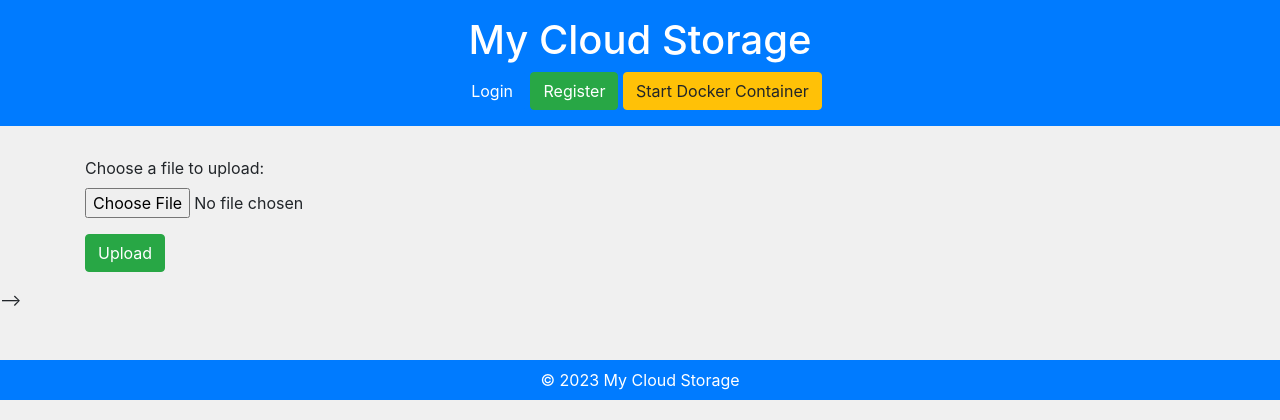
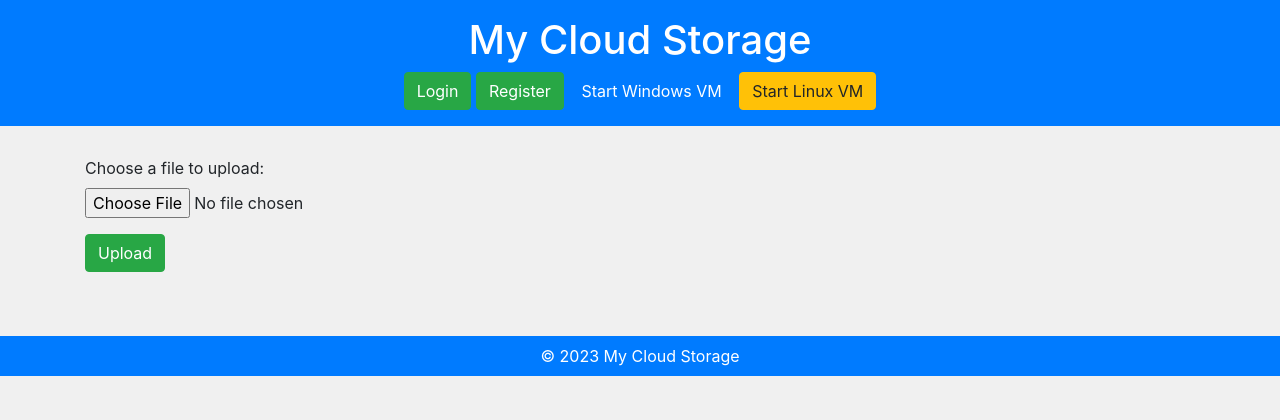
Before and after one commit to HARSHALJETHWA19/Cloud-storage, a Flask app: page / in a window 1280 px wide. Shown: the top 420 px of the page. Run offline with Flask 2, Linux system fonts and the light colour scheme; data that the repository does not hold is empty; some libraries are stand-ins or nearby versions.

Commit message:
init of win and linux

```diff
--- a/app/app.py
+++ b/app/app.py
@@ -18,38 +18,60 @@
 # ... Other routes ...
 
 
-@app.route('/start-docker-container', methods=['GET'])
-def start_docker_container():
+# @app.route('/start-windows', methods=['GET'])
+# def start_windows_docker_container():
+#     try:
+#         # Define the Docker Compose YAML content
+#         docker_compose_yaml = """
+#         version: "2"
+#         services:
+#           guacamole:
+#             image: oznu/guacamole
+#             container_name: guacamole
+#             volumes:
+#               - postgres:/config
+#             ports:
+#               - 8080:8080
+#         volumes:
+#           postgres:
+#             driver: local
+#         """
+
+#         # Create a temporary Docker Compose file
+#         with open('docker-compose.yml', 'w') as f:
+#             f.write(docker_compose_yaml)
+
+#         # Use subprocess to run the Docker Compose command
+#         subprocess.run(['docker-compose', '-f', 'docker-compose.yml', 'up', '-d'], cwd=os.getcwd())
+
+#         # Remove the temporary Docker Compose file
+#         os.remove('docker-compose.yml')
+
+#         return "Docker container started successfully."
+#     except Exception as e:
+#         return f"Error starting Docker container: {str(e)}"
+
+
+@app.route('/start-windows', methods=['GET'])
+def start_windows():
     try:
-        # Define the Docker Compose YAML content
-        docker_compose_yaml = """
-        version: "2"
-        services:
-          guacamole:
-            image: oznu/guacamole
-            container_name: guacamole
-            volumes:
-              - postgres:/config
-            ports:
-              - 8080:8080
-        volumes:
-          postgres:
-            driver: local
-        """
-
-        # Create a temporary Docker Compose file
-        with open('docker-compose.yml', 'w') as f:
-            f.write(docker_compose_yaml)
-
-        # Use subprocess to run the Docker Compose command
+        # Use subprocess to run the external Docker Compose file
         subprocess.run(['docker-compose', '-f', 'docker-compose.yml', 'up', '-d'], cwd=os.getcwd())
-
-        # Remove the temporary Docker Compose file
-        os.remove('docker-compose.yml')
 
         return "Docker container started successfully."
     except Exception as e:
         return f"Error starting Docker container: {str(e)}"
+
+@app.route('/start-linux', methods=['GET'])
+def start_linux():
+    try:
+        # Use subprocess to run the external Docker Compose file
+        subprocess.run(['docker-compose', '-f', 'docker-compose.yml', 'up', '-d'], cwd=os.getcwd())
+
+        return "Docker container started successfully."
+    except Exception as e:
+        return f"Error starting Docker container: {str(e)}"
+
 # Configure MongoDB
 app.config['MONGO_URI'] = 'mongodb://localhost:27017/cloudstorage'
 mongo = PyMongo(app)
--- a/app/templates/index.html
+++ b/app/templates/index.html
@@ -20,11 +20,13 @@
     <header class="bg-primary text-white text-center py-3">
         <h1>My Cloud Storage</h1>
         <div class="login-register">
-            <button class="btn btn-primary" id="loginButton" onclick="openLogin()">Login</button>
+            <button class="btn btn-success" id="loginButton" onclick="openLogin()">Login</button>
             <button class="btn btn-success" id="registerButton" onclick="openRegister()">Register</button>
 
             <!-- Docker container button -->
-            <a href="#" class="btn btn-warning" id="startDockerContainer">Start Docker Container</a>
+            <a href="http://localhost:8080" class="btn btn-primary" target="_blank" id="startWindowsContainer">Start Windows VM</a>
+            <a href="http://localhost:3000" class="btn btn-warning" target="_blank" id="startLinuxContainer">Start Linux VM</a>
+
         </div>
     </header>
     <div class="container">
@@ -56,8 +58,8 @@
 <!-- Login Form (Initially hidden) -->
 <!-- <object id="login-form" data="./login.html" style="display: none;"></object>
 
-<!-- Register Form (Initially hidden) -->
-<object id="register-form" data="./register.html" style="display: none;"></object> -->
+Register Form (Initially hidden) -->
+<!-- <object id="register-form" data="./register.html" style="display: none;"></object> -->
 
     <footer class="bg-primary text-white text-center py-2 mt-5">
         &copy; 2023 My Cloud Storage
@@ -80,6 +82,7 @@
             }
         }
     }
+
         // JavaScript code for handling file upload progress
         const form = document.getElementById('upload-form');
         const progressBar = document.getElementById('progress-bar');
@@ -121,24 +124,41 @@
             window.location.href = "./register.html"; // Replace with your register page URL
         }
 
-        document.querySelector('a.btn-warning').addEventListener('click', function (event) {
-            event.preventDefault();
-            fetch('/start-docker-container', { method: 'GET' })
-                .then(response => {
-                    if (response.status === 200) {
-                        alert('Docker container started successfully.');
-                        // Redirect to the container's port 8080
-                        window.location.href = 'http://localhost:8080'; // Change the URL as needed
-                    } else {
-                        alert('Error starting Docker container.');
-                    }
-                })
-                .catch(error => {
-                    alert('Error starting Docker container: ' + error);
-                    console.log(error);
-                });
-        });
+        // document.querySelector('a.btn-warning').addEventListener('click', function (event) {
+        //     event.preventDefault();
+        //     fetch('/start-linux', { method: 'GET' })
+        //         .then(response => {
+        //             if (response.status === 200) {
+        //                 alert('LInux VM started successfully.');
+        //                 // Redirect to the container's port 8080
+        //                 window.location.href = 'http://localhost:3000'; // Change the URL as needed
+        //             } else {
+        //                 alert('Error starting .');
+        //             }
+        //         })
+        //         .catch(error => {
+        //             alert('Error starting : ' + error);
+        //             console.log(error);
+        //         });
+        // });
 
+        // document.querySelector('a.btn-warning').addEventListener('click', function (event) {
+        //     event.preventDefault();
+        //     fetch('/start-windows', { method: 'GET' })
+        //         .then(response => {
+        //             if (response.status === 200) {
+        //                 alert('Windows VM started successfully.');
+        //                 // Redirect to the container's port 8080
+        //                 window.location.href = 'http://localhost:8080/#/'; // Change the URL as needed
+        //             } else {
+        //                 alert('Error starting .');
+        //             }
+        //         })
+        //         .catch(error => {
+        //             alert('Error starting : ' + error);
+        //             console.log(error);
+        //         });
+        // });
     </script>
 </body>
 </html>
```
Also changed, not shown: app/docker-compose.yml (added, +32 -0 lines), app/linux-docker-compose.yml (added, +20 -0 lines), app/windows-docker-compose.yml (added, +12 -0 lines), s3_credentials/config.json (renamed from app/s3_credentials/config.json), 1 other file.
